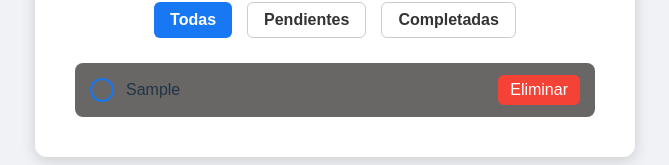
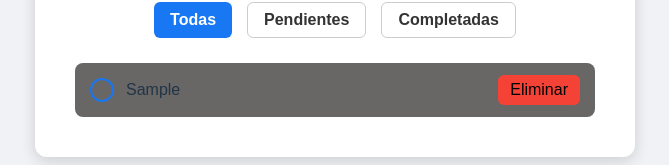
Before and after one commit to allanperez08/ProgramacionWeb, a React (Vite) app: page / in a window 1280 px wide. Both pictures are taken after typing "Sample" into the empty fields and a click on the button "Agregar". Shown: the part 430-595 px from the top of the page, without its empty margins (345-1014 px from the left). Built offline with nearby package versions, Linux system fonts and the light colour scheme.

Commit message:
i finished the layouts

```diff
--- a/src/App.css
+++ b/src/App.css
@@ -105,3 +105,47 @@ h1 {
   margin-left: 12px;
   cursor: pointer;
 }
+
+.task-list .task.completed span {
+  text-decoration: line-through;
+  color: gray;
+}
+
+/* Círculo de completado */
+.task-list .task .circle {
+  width: 20px;
+  height: 20px;
+  border: 2px solid #1877f2;
+  border-radius: 50%;
+  display: inline-block;
+  cursor: pointer;
+  position: relative;
+  flex-shrink: 0;
+}
+
+.task-list .task.completed .circle {
+  background-color: #1877f2;
+}
+
+.task-list .task.completed .circle::after {
+  content: "✔";
+  color: rgb(0, 0, 0);
+  position: absolute;
+  top: -2px;
+  left: 2px;
+  font-size: 14px;
+}
+
+.task-list .task button {
+  background-color: #f44336;
+  color: rgb(0, 0, 0);
+  border: none;
+  padding: 6px 12px;
+  border-radius: 6px;
+  cursor: pointer;
+  transition: background-color 0.2s;
+}
+
+.task-list .task button:hover {
+  background-color: #d32f2f;
+}
```
